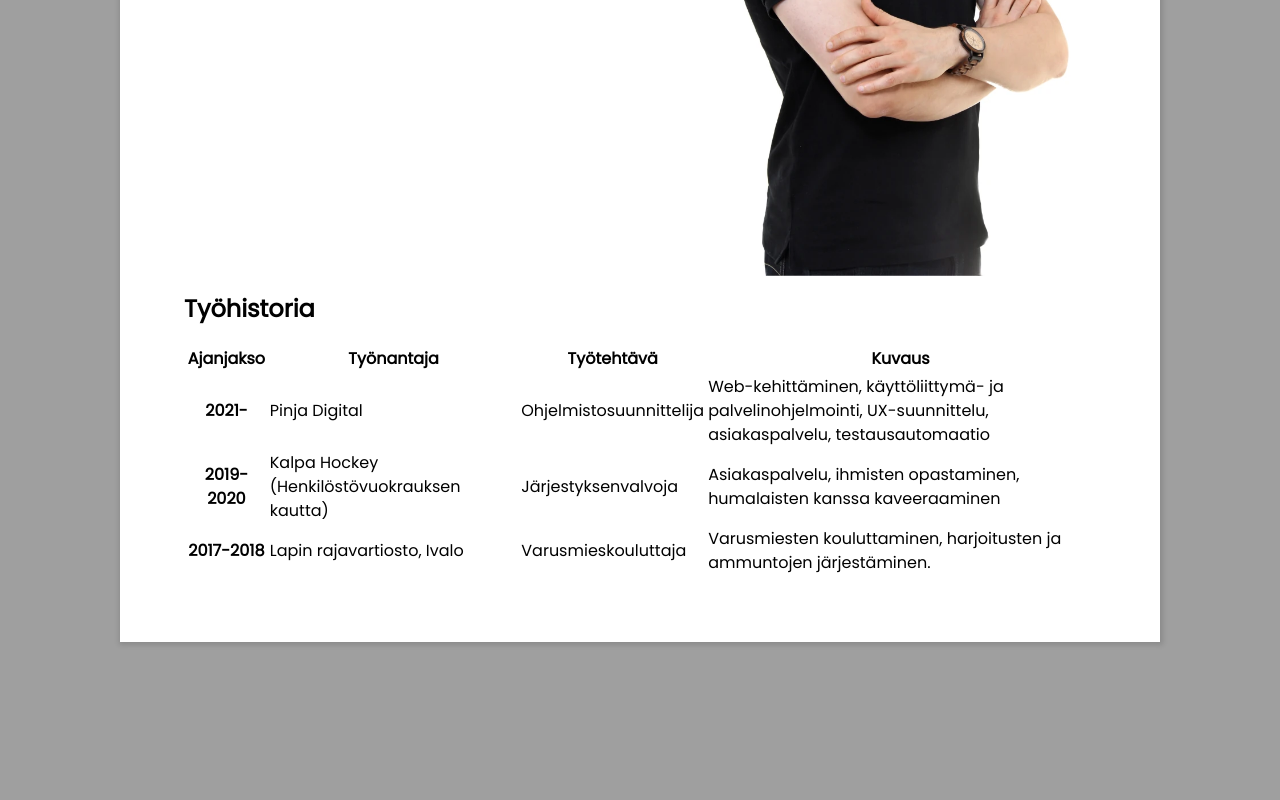
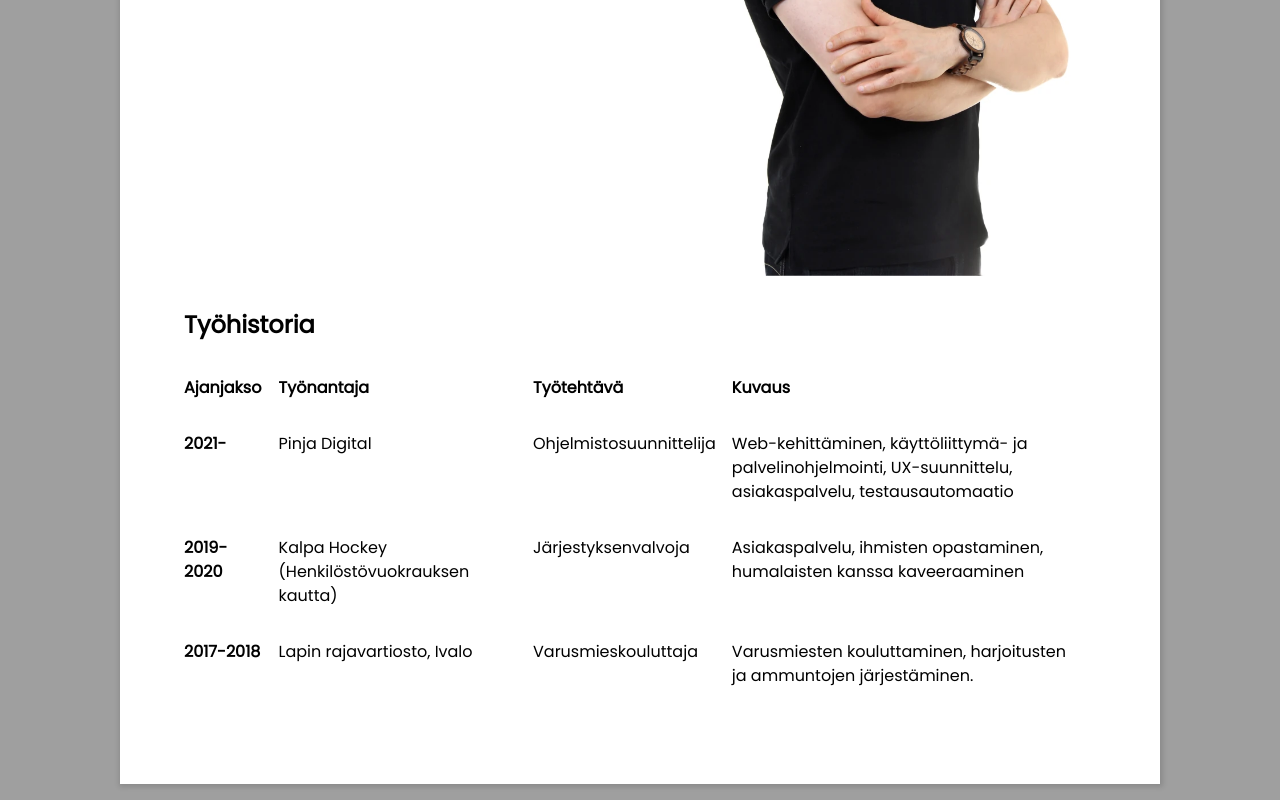
Before and after one commit to ArttuOll/CV, a plain HTML site: page index.html in a window 1280 px wide. Shown: the part 616-1416 px from the top of the page. Before the commit the page ends 1274 px from the top, so only its background shows below. Drawn offline with Linux system fonts and the light colour scheme.

Commit message:
Adjust table spacing

```diff
--- a/styles.css
+++ b/styles.css
@@ -54,6 +54,10 @@ body {
   }
 }
 
+section {
+  padding-bottom: 1rem;
+}
+
 h1 {
   font: var(--font-heading);
   text-wrap: balance;
@@ -97,3 +101,14 @@ p {
 .table-overflow-wrapper {
   overflow-x: auto;
 }
+
+table {
+  border-collapse: collapse;
+}
+
+th,
+td {
+  text-align: start;
+  padding: 1rem 1rem 1rem 0;
+  align-content: baseline;
+}
```
